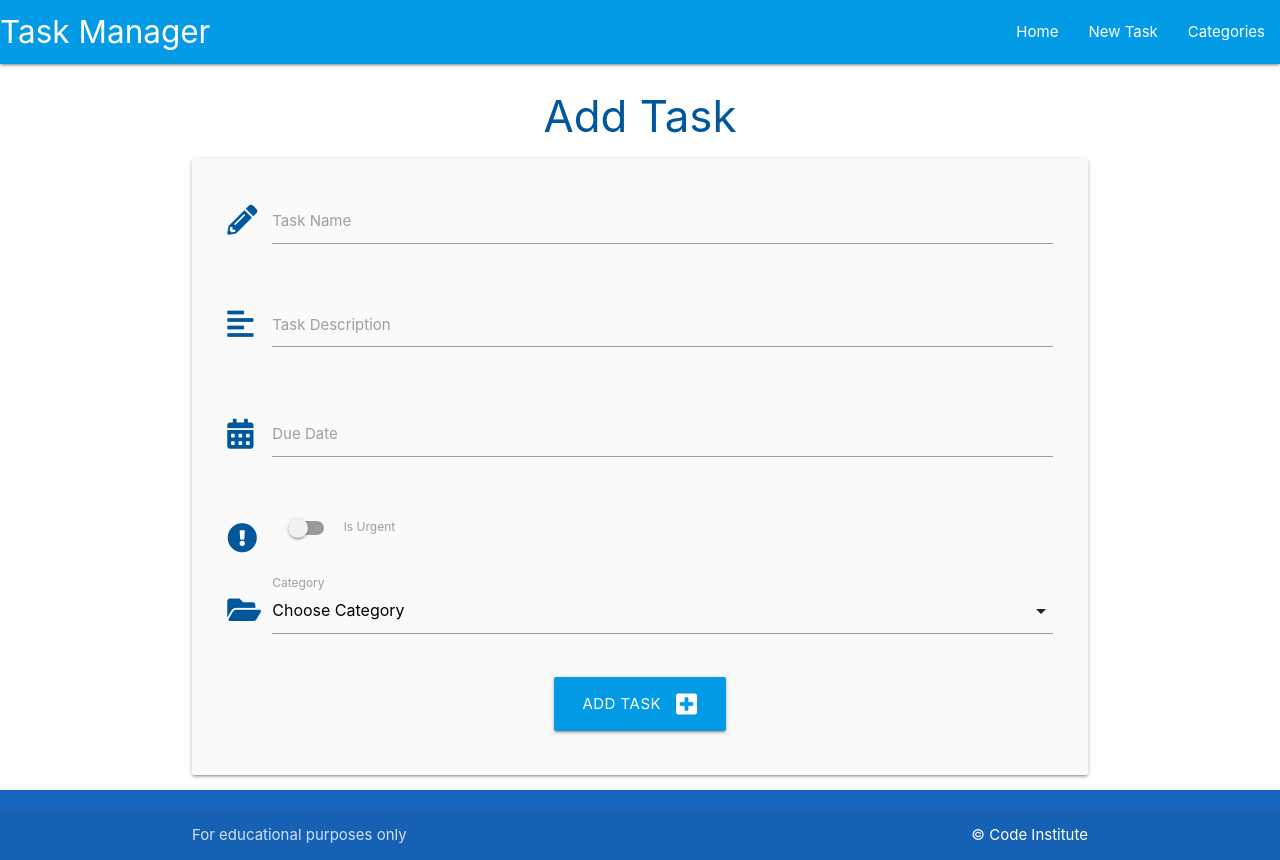
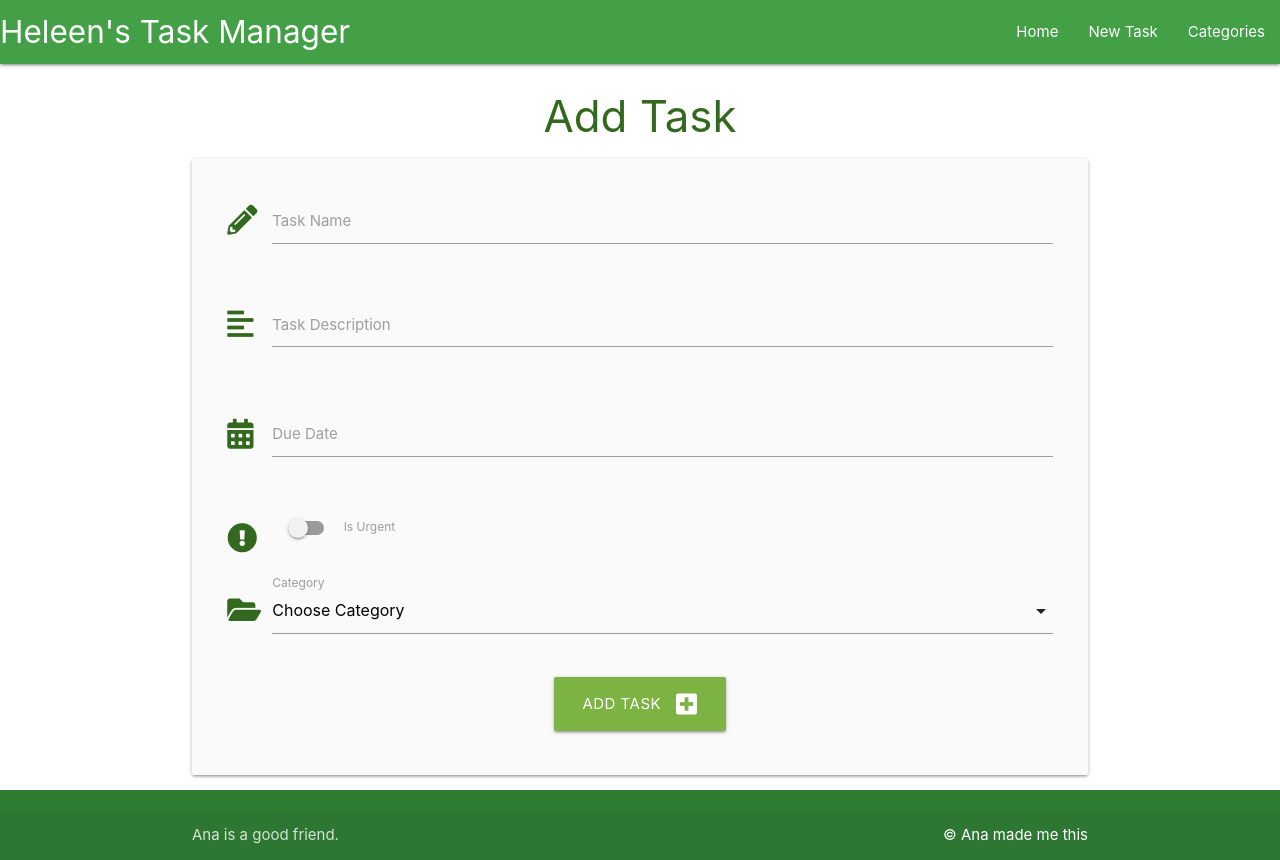
Before and after one commit to anabramos/heleen.taskmanager, a Flask app: page /add_task in a window 1280 px wide. Run offline with Flask 2, Linux system fonts and the light colour scheme; data that the repository does not hold is empty.

Commit message:
change colors and created database

```diff
--- a/taskmanager/templates/add_category.html
+++ b/taskmanager/templates/add_category.html
@@ -1,14 +1,14 @@
 {% extends "base.html" %}
 {% block content %}
 
-<h3 class="light-blue-text text-darken-4 center-align">Add Category</h3>
+<h3 class="light-green-text text-darken-4 center-align">Add Category</h3>
 
 <div class="row card-panel grey lighten-5">
     <form class="col s12" method="POST" action="{{ url_for('add_category') }}">
         <!-- category name -->
         <div class="row">
             <div class="input-field col s12">
-                <i class="fas fa-folder-open prefix light-blue-text text-darken-4"></i>
+                <i class="fas fa-folder-open prefix light-green-text text-darken-4"></i>
                 <input id="category_name" name="category_name" minlength="3" maxlength="25" type="text" class="validate" required>
                 <label for="category_name">Category Name</label>
             </div>
@@ -16,7 +16,7 @@
         <!-- submit button -->
         <div class="row">
             <div class="col s12 center-align">
-                <button type="submit" class="btn-large light-blue darken-1">
+                <button type="submit" class="btn-large light-green darken-1">
                     Add Category <i class="fas fa-plus-square right"></i>
                 </button>
             </div>
--- a/taskmanager/templates/add_task.html
+++ b/taskmanager/templates/add_task.html
@@ -1,14 +1,14 @@
 {% extends "base.html" %}
 {% block content %}
 
-<h3 class="light-blue-text text-darken-4 center-align">Add Task</h3>
+<h3 class="light-green-text text-darken-4 center-align">Add Task</h3>
 
 <div class="row card-panel grey lighten-5">
     <form class="col s12" method="POST" action="{{ url_for('add_task') }}">
         <!-- task name -->
         <div class="row">
             <div class="input-field col s12">
-                <i class="fas fa-pencil-alt prefix light-blue-text text-darken-4"></i>
+                <i class="fas fa-pencil-alt prefix light-green-text text-darken-4"></i>
                 <input id="task_name" name="task_name" minlength="5" maxlength="50" type="text" class="validate" required>
                 <label for="task_name">Task Name</label>
             </div>
@@ -16,7 +16,7 @@
         <!-- task description -->
         <div class="row">
             <div class="input-field col s12">
-                <i class="fas fa-align-left prefix light-blue-text text-darken-4"></i>
+                <i class="fas fa-align-left prefix light-green-text text-darken-4"></i>
                 <textarea id="task_description" name="task_description" minlength="5" maxlength="200"
                     type="text" class="materialize-textarea validate" required></textarea>
                 <label for="task_description">Task Description</label>
@@ -25,7 +25,7 @@
         <!-- due date -->
         <div class="row">
             <div class="input-field col s12">
-                <i class="fas fa-calendar-alt prefix light-blue-text text-darken-4"></i>
+                <i class="fas fa-calendar-alt prefix light-green-text text-darken-4"></i>
                 <input id="due_date" name="due_date" type="text" class="datepicker validate" required>
                 <label for="due_date">Due Date</label>
             </div>
@@ -34,7 +34,7 @@
         <div class="row">
             <div class="input-field col s12">
                 <div class="switch">
-                    <i class="fas fa-exclamation-circle prefix light-blue-text text-darken-4"></i>
+                    <i class="fas fa-exclamation-circle prefix light-green-text text-darken-4"></i>
                     <label for="is_urgent">
                         <input id="is_urgent" name="is_urgent" type="checkbox">
                         <span class="lever"></span>
@@ -46,7 +46,7 @@
         <!-- category id -->
         <div class="row">
             <div class="input-field col s12">
-                <i class="fas fa-folder-open prefix light-blue-text text-darken-4"></i>
+                <i class="fas fa-folder-open prefix light-green-text text-darken-4"></i>
                 <select id="category_id" name="category_id" class="validate" required>
                     <option value="" disabled selected>Choose Category</option>
                     {% for category in categories %}
@@ -59,7 +59,7 @@
         <!-- submit button -->
         <div class="row">
             <div class="col s12 center-align">
-                <button type="submit" class="btn-large light-blue darken-1">
+                <button type="submit" class="btn-large light-green darken-1">
                     Add Task <i class="fas fa-plus-square right"></i>
                 </button>
             </div>
--- a/taskmanager/templates/base.html
+++ b/taskmanager/templates/base.html
@@ -11,16 +11,16 @@
     <link rel="stylesheet" href="https://cdnjs.cloudflare.com/ajax/libs/materialize/1.0.0/css/materialize.min.css"
         type="text/css">
     <link rel="stylesheet" href="{{ url_for('static', filename='css/style.css') }}" type="text/css">
-    <title>Task Manager</title>
+    <title>Heleen's Task Manager</title>
 </head>
 
 <body>
 
     <header>
         <!-- top navbar -->
-        <nav class="light-blue darken-1">
+        <nav class="green darken-1">
             <div class="nav-wrapper">
-            <a href="{{ url_for('home') }}" class="brand-logo">Task Manager</a>
+            <a href="{{ url_for('home') }}" class="brand-logo">Heleen's Task Manager</a>
             <a href="#" data-target="mobile-demo" class="sidenav-trigger"><i class="fas fa-bars"></i></a>
             <ul class="right hide-on-med-and-down">
                 <li><a href="{{ url_for('home') }}">Home</a></li>
@@ -43,11 +43,11 @@
         {% endblock %}
     </main>
 
-    <footer class="page-footer blue darken-3">
+    <footer class="page-footer green darken-3">
         <div class="footer-copyright">
             <div class="container">
-                For educational purposes only
-                <a class="white-text right" href="https://codeinstitute.net" target="_blank">&copy; Code Institute</a>
+                Ana is a good friend.
+                <a class="white-text right" href="https://codeinstitute.net" target="_blank">&copy; Ana made me this</a>
             </div>
         </div>
     </footer>
--- a/taskmanager/templates/categories.html
+++ b/taskmanager/templates/categories.html
@@ -1,11 +1,11 @@
 {% extends "base.html" %}
 {% block content %}
 
-<h3 class="light-blue-text text-darken-4 center-align">Categories</h3>
+<h3 class="light-green-text text-darken-4 center-align">Categories</h3>
 
 <div class="row">
     <div class="col s12 center-align">
-        <a href="{{ url_for('add_category') }}" class="btn-large light-blue darken-2">
+        <a href="{{ url_for('add_category') }}" class="btn-large light-green darken-2">
             Add Category <i class="fas fa-plus-square right"></i>
         </a>
     </div>
@@ -14,7 +14,7 @@
 <div class="row">
     {% for category in categories %}
     <div class="col s12 m6 l3">
-        <div class="card light-blue darken-4 center-align">
+        <div class="card light-green darken-4 center-align">
             <div class="card-content white-text">
                 <span class="card-title">{{ category.category_name }}</span>
             </div>
```
Also changed, not shown: taskmanager/templates/edit_category.html (+7 -7 lines), taskmanager/templates/edit_task.html (+7 -7 lines), taskmanager/templates/tasks.html (+4 -4 lines).
